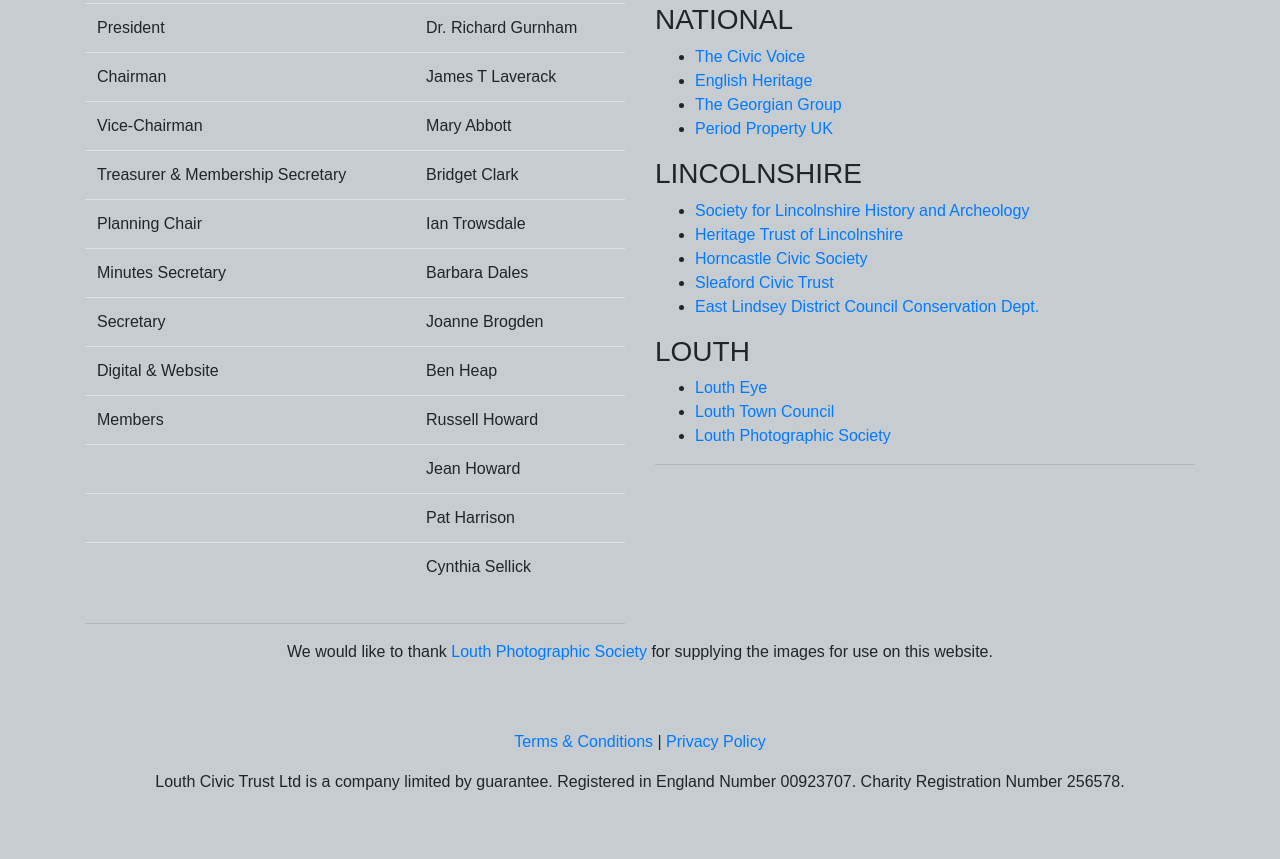
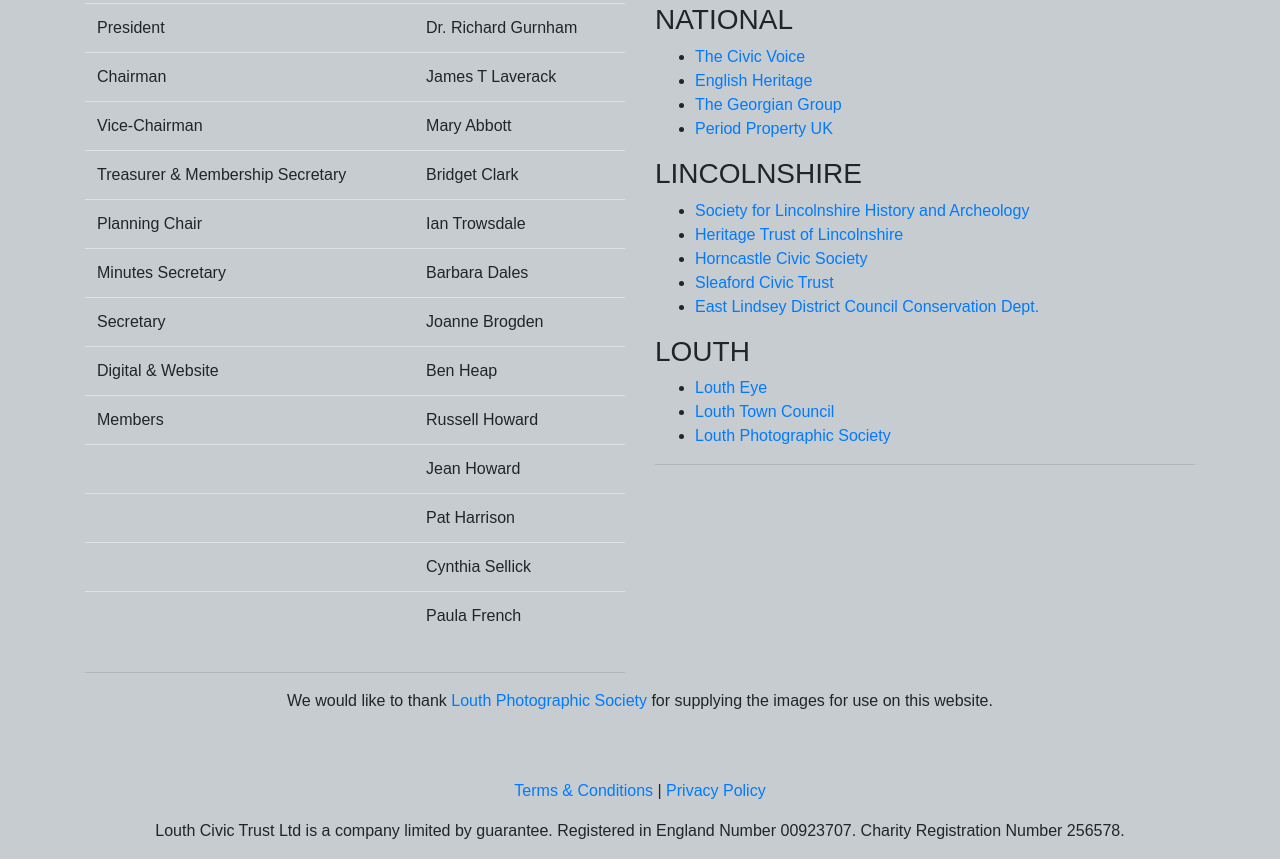
Before and after one commit to simplybenuk/louthcivictrust, a plain HTML site: page contact.html in a window 1280 px wide. Shown: the part 912-1771 px from the top of the page. Before the commit the page ends 1722 px from the top, so only its background shows below. Drawn offline with nearby package versions, Linux system fonts and the light colour scheme.

```diff
--- a/contact.html
+++ b/contact.html
@@ -156,6 +156,10 @@
                   <td></td>
                   <td>Cynthia Sellick</td>
                 </tr>
+                <tr>
+                  <td></td>
+                  <td>Paula French</td>
+                </tr>
 
               </tbody>
             </table>
```
Also changed, not shown: involved.html (+1 -1 lines), what.html (+1 -1 lines).
